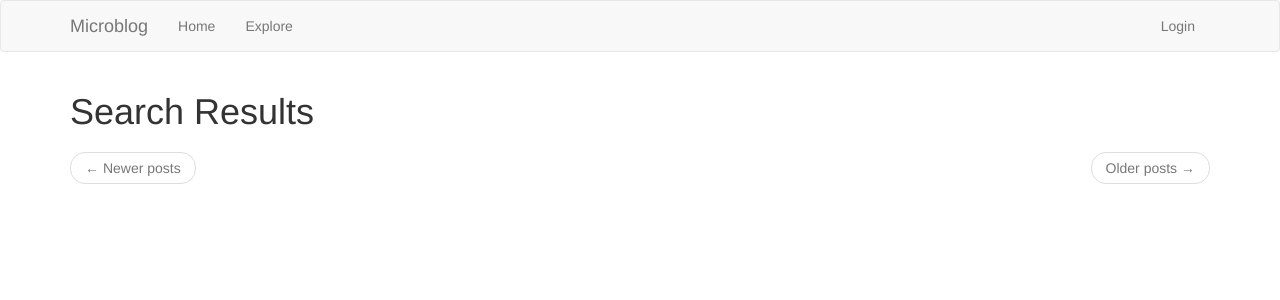
After one commit to koblabs/microblog, a Flask app: template application/templates/search.html in a window 1280 px wide. The commit adds this page. Shown: the top 300 px of the page. Run offline with Flask 2, Linux system fonts and the light colour scheme; the template is opened without the code that fills it, so the values that code supplies are empty; some libraries are stand-ins or nearby versions.

Commit message:
UI search functional

```diff
--- a/application/templates/base.html
+++ b/application/templates/base.html
@@ -8,7 +8,8 @@
     <nav class="navbar navbar-default">
         <div class="container">
             <div class="navbar-header">
-                <button type="button" class="navbar-toggle collapsed" data-toggle="collapse" data-target="#bs-example-navbar-collapse-1" aria-expanded="false">
+                <button type="button" class="navbar-toggle collapsed" data-toggle="collapse"
+                        data-target="#bs-example-navbar-collapse-1" aria-expanded="false">
                     <span class="sr-only">Toggle navigation</span>
                     <span class="icon-bar"></span>
                     <span class="icon-bar"></span>
@@ -29,6 +30,13 @@
                     <li><a href="{{ url_for('auth.logout') }}">Logout</a></li>
                     {% endif %}
                 </ul>
+                {% if g.search_form %}
+                <form class="navbar-form navbar-left" method="get" action="{{ url_for('main.search') }}">
+                    <div class="form-group">
+                        {{ g.search_form.q(size=24, class="form-control", placeholder=g.search_form.q.label.text) }}
+                    </div>
+                </form>
+                {% endif %}
             </div>
         </div>
     </nav>
--- /dev/null
+++ b/application/templates/search.html
@@ -0,0 +1,9 @@
+{% extends "base.html" %}
+
+{% block app_content %}
+    <h1>{{ _('Search Results') }}</h1>
+    {% for post in posts %}
+        {% include '_post.html' %}
+    {% endfor %}
+    {% include '_pagination.html' %}
+{% endblock %}
```
